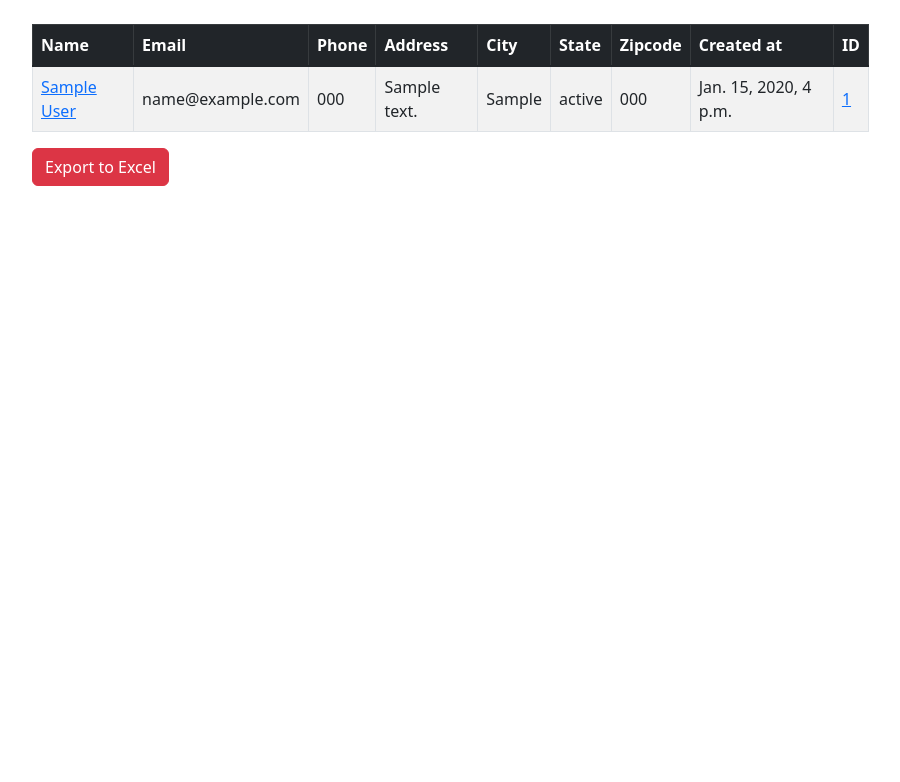
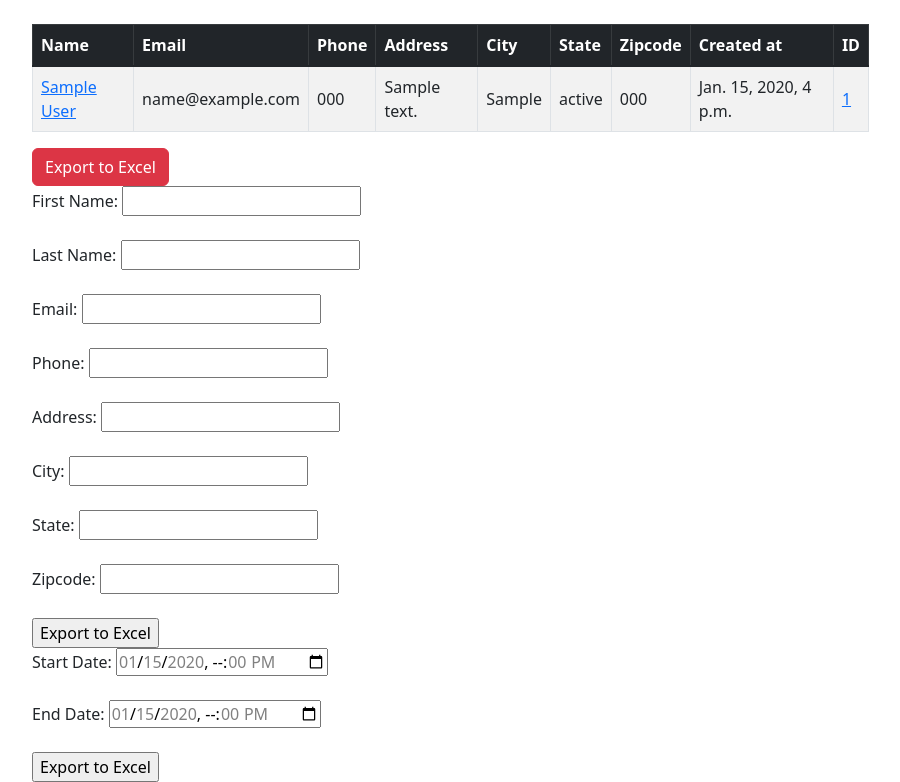
Before and after one commit to khan022/Django-CRUD-demo, a Django app: page / in a window 1280 px wide. Shown: the part 56-838 px from the top of the page, without its empty margins (236-1136 px from the left). Before the commit the page ends 242 px from the top, so only its background shows below. Run offline with Django 4.2, Linux system fonts and the light colour scheme; a user stored in the database is signed in; tables that the repository leaves empty hold one stand-in row (values such as "Sample post").

Commit message:
downloading filtered data in excel format.

```diff
--- a/crudwebsite/templates/home.html
+++ b/crudwebsite/templates/home.html
@@ -5,7 +5,6 @@
 <div class="col-md-9 offset-md-2">
 
     {% if user.is_authenticated %}
-
 
     <table class="table table-striped table-hover table-bordered">
         <thead>
@@ -47,6 +46,43 @@
 
   <a href="{% url 'export_records' %}" class="btn btn-danger">Export to Excel</a>
 
+
+    <form action="{% url 'export_records_fil' %}" method="get">
+
+        {% csrf_token %}
+
+        <label for="first_name">First Name:</label>
+        <input type="text" id="first_name" name="first_name"><br><br>
+        <label for="last_name">Last Name:</label>
+        <input type="text" id="last_name" name="last_name"><br><br>
+        <label for="email">Email:</label>
+        <input type="text" id="email" name="email"><br><br>
+        <label for="phone">Phone:</label>
+        <input type="text" id="phone" name="phone"><br><br>
+        <label for="address">Address:</label>
+        <input type="text" id="address" name="address"><br><br>
+        <label for="city">City:</label>
+        <input type="text" id="city" name="city"><br><br>
+        <label for="state">State:</label>
+        <input type="text" id="state" name="state"><br><br>
+        <label for="zipcode">Zipcode:</label>
+        <input type="text" id="zipcode" name="zipcode"><br><br>
+        <input type="submit" value="Export to Excel">
+    </form>
+
+    <form action="{% url 'export_records_time' %}" method="get">
+
+        {% csrf_token %}
+
+        <label for="start_date">Start Date:</label>
+        <input type="datetime-local" id="start_date" name="start_date" min="{{ earliest_time|date:'Y-m-d\TH:i' }}" max="{{ latest_time|date:'Y-m-d\TH:i' }}"><br><br>
+        <label for="end_date">End Date:</label>
+        <input type="datetime-local" id="end_date" name="end_date" min="{{ earliest_time|date:'Y-m-d\TH:i' }}" max="{{ latest_time|date:'Y-m-d\TH:i' }}"><br><br>
+        <input type="submit" value="Export to Excel">
+
+    </form>
+
+
 </div>
 
     {% else %}
--- a/crudwebsite/urls.py
+++ b/crudwebsite/urls.py
@@ -12,5 +12,6 @@ urlpatterns = [
     path('update_record/<int:pk>', views.update_record, name='update_record'),
     path('upload/', views.upload_record, name='upload_record'),
     path('export/', views.export_records, name='export_records'),
-
+    path('export_fil/', views.export_records_fil, name='export_records_fil'),
+    path('export_time/', views.export_records_time, name='export_records_time'),
 ]
--- a/crudwebsite/views.py
+++ b/crudwebsite/views.py
@@ -3,6 +3,8 @@ from django.contrib.auth import authenticate, login, logout
 from django.contrib import messages
 from django.http import HttpResponse
 from django.core.exceptions import ValidationError
+from django.utils.dateparse import parse_datetime
+
 import pandas as pd
 from .forms import UploadFileForm
 from .forms import SignUpForm, AddRecordForm
@@ -10,8 +12,13 @@ from .models import Record
 
 
 # Create your views here.
+
 def home(request):
     records = Record.objects.all()
+
+    # Get the earliest and latest created_at values from the Record model
+    earliest_time = Record.objects.order_by('created_at').first().created_at
+    latest_time = Record.objects.order_by('-created_at').first().created_at
 
     # Check to see if logging in
     if request.method == 'POST':
@@ -29,7 +36,13 @@ def home(request):
             return redirect('home')
 
     else:
-        return render(request, 'home.html', {'records':records})
+        # Pass the records, earliest_time, and latest_time values to the template as context variables
+        context = {
+            'records': records,
+            'earliest_time': earliest_time,
+            'latest_time': latest_time,
+        }
+        return render(request, 'home.html', context)
 
 def logout_user(request):
     logout(request)
@@ -217,3 +230,89 @@ def export_records(request):
     df.to_excel(writer, index=False)
     writer.close()
     return response
+
+
+
+def export_records_fil(request):
+    # Get the query parameters from the URL
+    first_name = request.GET.get('first_name')
+    last_name = request.GET.get('last_name')
+    email = request.GET.get('email')
+    phone = request.GET.get('phone')
+    address = request.GET.get('address')
+    city = request.GET.get('city')
+    state = request.GET.get('state')
+    zipcode = request.GET.get('zipcode')
+    # Create a dictionary of query parameters
+    query_params = {}
+    if first_name:
+        query_params['first_name__icontains'] = first_name
+    if last_name:
+        query_params['last_name__icontains'] = last_name
+    if email:
+        query_params['email__icontains'] = email
+    if phone:
+        query_params['phone__icontains'] = phone
+    if address:
+        query_params['address__icontains'] = address
+    if city:
+        query_params['city__icontains'] = city
+    if state:
+        query_params['state__icontains'] = state
+    if zipcode:
+        query_params['zipcode__icontains'] = zipcode
+    # Get data from the Record model using the query parameters
+    records = Record.objects.filter(**query_params).values()
+    # Create a DataFrame from the records data
+    df = pd.DataFrame.from_records(records)
+    # Convert the timezone-aware created_at values to timezone-naive values
+    df['created_at'] = df['created_at'].apply(lambda x: x.replace(tzinfo=None))
+    # Create a response object for the Excel file
+    response = HttpResponse(content_type='application/vnd.ms-excel')
+    response['Content-Disposition'] = 'attachment; filename=records.xlsx'
+    # Write the DataFrame to the response object as an Excel file
+    writer = pd.ExcelWriter(response, engine='openpyxl')
+    df.to_excel(writer, index=False)
+    writer.close()
+    return response
+
+
+def export_records_time(request):
+    # Get the start_date and end_date query parameters from the URL
+    start_date = request.GET.get('start_date')
+    end_date = request.GET.get('end_date')
+    # Parse the start_date and end_date strings into datetime objects
+    if start_date:
+        start_date = parse_datetime(start_date)
+    if end_date:
+        end_date = parse_datetime(end_date)
+    # Create a dictionary of query parameters
+    query_params = {}
+    if start_date:
+        query_params['created_at__gte'] = start_date
+    if end_date:
+        query_params['created_at__lte'] = end_date
+    # Get data from the Record model using the query parameters
+    records = Record.objects.filter(**query_params).values()
+    # Create a DataFrame from the records data
+    df = pd.DataFrame.from_records(records)
+    # Convert the timezone-aware created_at values to timezone-naive values
+    df['created_at'] = df['created_at'].apply(lambda x: x.replace(tzinfo=None))
+    # Create a response object for the Excel file
+    response = HttpResponse(content_type='application/vnd.ms-excel')
+    response['Content-Disposition'] = 'attachment; filename=records.xlsx'
+    # Write the DataFrame to the response object as an Excel file
+    writer = pd.ExcelWriter(response, engine='openpyxl')
+    df.to_excel(writer, index=False)
+    writer.close()
+    return response
+
+
+# Get the earliest and latest created_at values from the Record model
+    earliest_time = Record.objects.order_by('created_at').first().created_at
+    latest_time = Record.objects.order_by('-created_at').first().created_at
+    # Pass the earliest_time and latest_time values to the template as context variables
+    context = {
+        'earliest_time': earliest_time,
+        'latest_time': latest_time,
+    }
```
Also changed, not shown: 1 other file.
